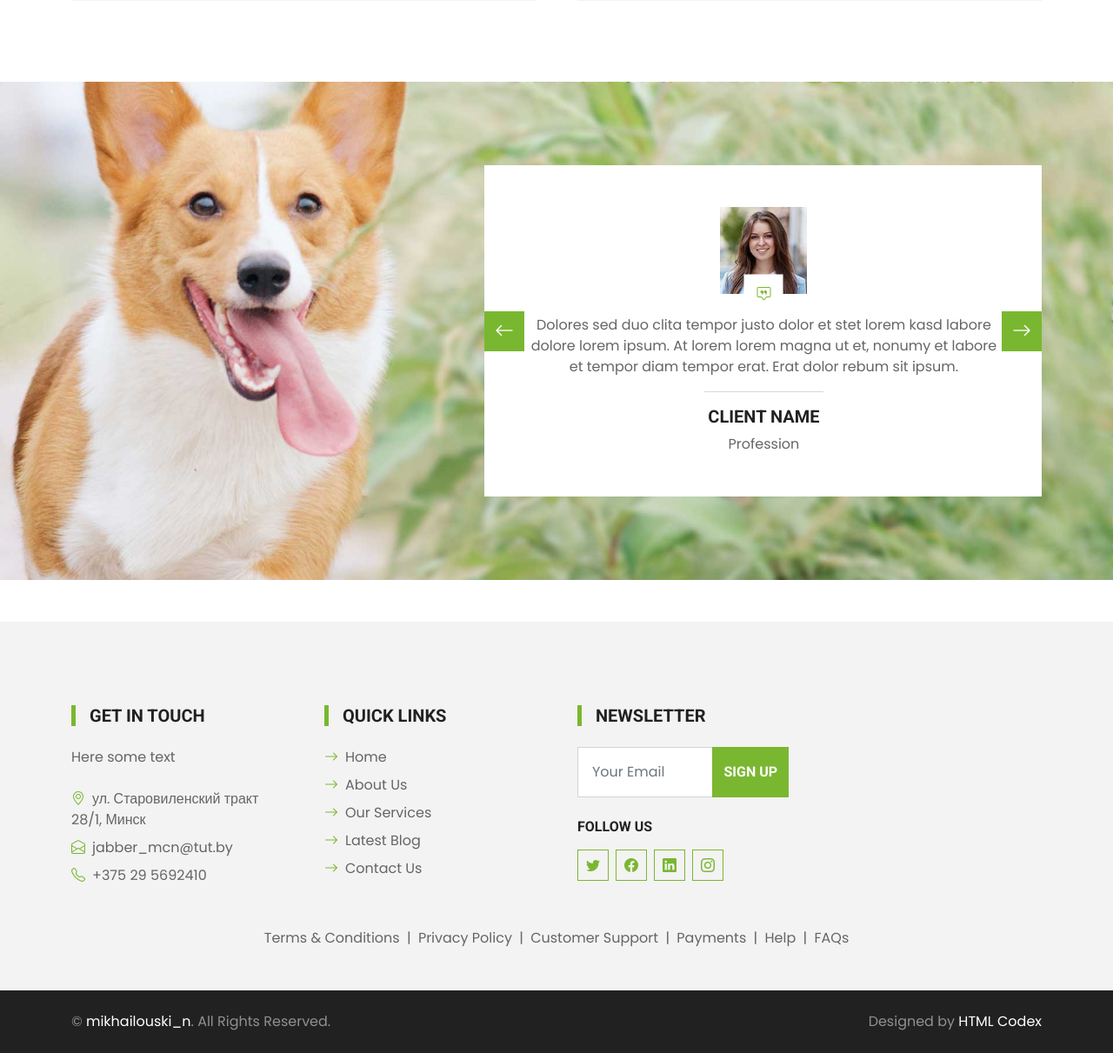
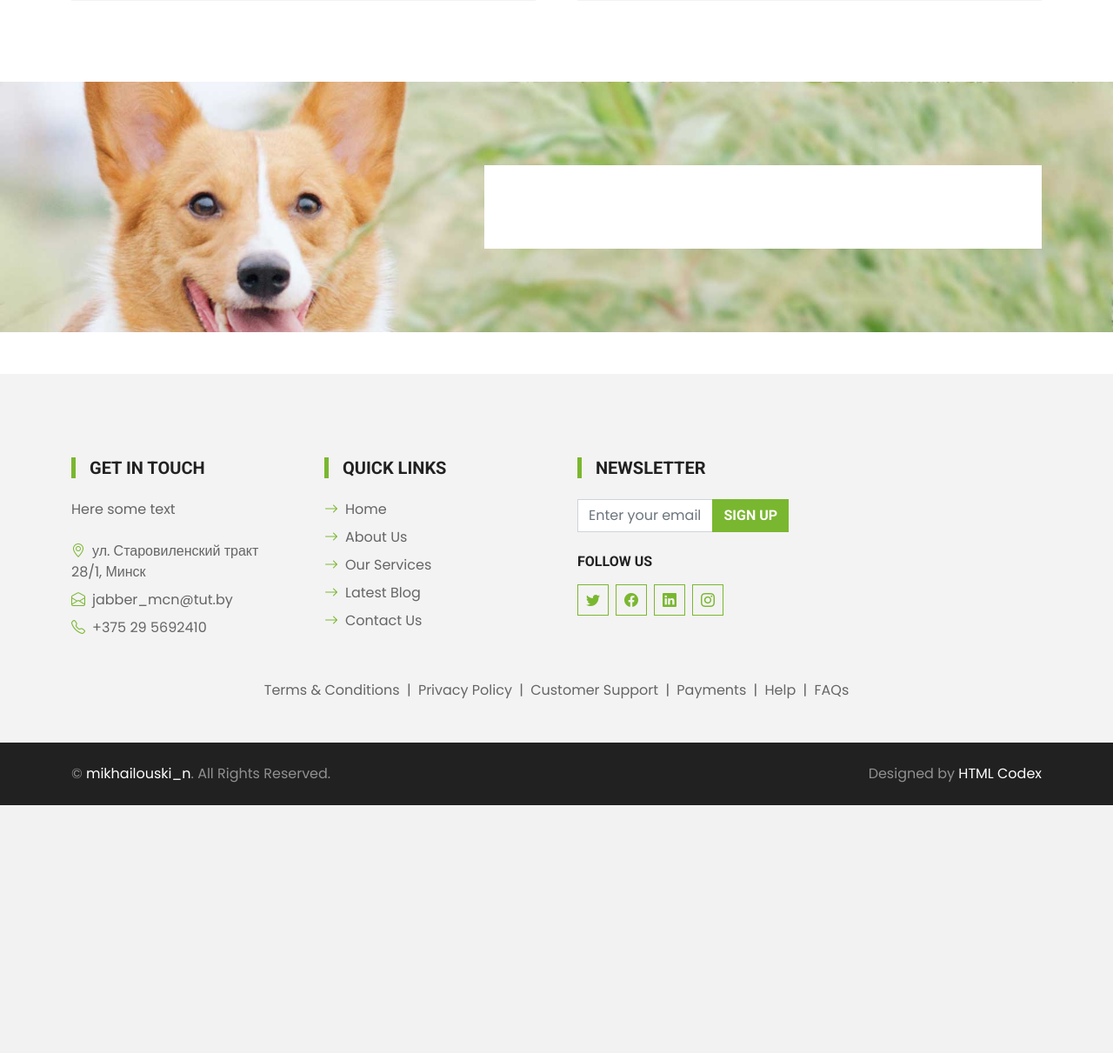
Before and after one commit to jabbermcn/pet_shop, a Django app: page /service/ in a window 1280 px wide. Shown: the part 1025-2236 px from the top of the page at 87% size. After the commit the page ends 1951 px from the top, so only its background shows below. Run offline with Django 4.2, Linux system fonts and the light colour scheme; some libraries are stand-ins or nearby versions.

Commit message:
initial 5

```diff
--- a/blog/forms.py
+++ b/blog/forms.py
@@ -1,6 +1,6 @@
 from django.forms import ModelForm, TextInput, Textarea, EmailInput
 
-from blog.models import Contact
+from blog.models import Contact, Email
 
 
 class ContactForm(ModelForm):
@@ -37,3 +37,18 @@ class ContactForm(ModelForm):
                 }
             )
         }
+
+
+class EmailForm(ModelForm):
+    class Meta:
+        model = Email
+        fields = ('email',)
+        widgets = {
+            'email': TextInput(
+                attrs={
+                    'class': 'form-control',
+                    'type': 'text',
+                    'placeholder': 'Enter your email',
+                }
+            )
+        }
--- a/blog/models.py
+++ b/blog/models.py
@@ -83,6 +83,21 @@ class Contact(models.Model):
         ordering = ('date_created',)
 
 
+class Email(models.Model):
+    email = models.CharField(
+        max_length=24,
+        verbose_name='email'
+    )
+
+    def __str__(self):
+        return self.email
+
+    class Meta:
+        db_table = 'blog_email'
+        verbose_name = 'email'
+        verbose_name_plural = 'emails'
+
+
 class Comment(models.Model):
     title = models.CharField(
         max_length=24,
--- a/blog/templates/blog/base.html
+++ b/blog/templates/blog/base.html
@@ -108,9 +108,9 @@
                     </div>
                     <div class="col-lg-3 col-md-6">
                         <h5 class="text-uppercase border-start border-5 border-primary ps-3 mb-4">Newsletter</h5>
-                        <form action="">
+                        <form id="emailForm" method="post">{% csrf_token %}
                             <div class="input-group">
-                                <input type="text" class="form-control p-3" placeholder="Your Email">
+                                {{ email_form.email }}
                                 <button class="btn btn-primary">Sign Up</button>
                             </div>
                         </form>
--- a/blog/views.py
+++ b/blog/views.py
@@ -1,6 +1,6 @@
 from django.views.generic import ListView, DetailView, CreateView
 
-from blog.forms import ContactForm
+from blog.forms import ContactForm, EmailForm
 from blog.models import Post, Comment
 
 
@@ -71,5 +71,6 @@ class ContactCreateView(ContextMixin, CreateView):
         context = super(ContactCreateView, self).get_context_data()
         context.update(self.context)
         context['contact_form'] = ContactForm()
+        context['email_form'] = EmailForm()
         context['user'] = self.request.user
         return context
--- a/shop/templates/shop/base.html
+++ b/shop/templates/shop/base.html
@@ -79,7 +79,8 @@
             <a href="{% url 'service' %}" class="nav-item nav-link {% block service_active %}{% endblock %}">Service</a>
             <a href="{% url 'product' %}" class="nav-item nav-link {% block product_active %}{% endblock %}">Product</a>
             <a href="{% url 'blog' %}" class="nav-item nav-link {% block blog_active %}{% endblock %}">Blog</a>
-                    <a href="{% url 'contact' %}" class="nav-item nav-link nav-contact bg-primary text-white px-5 ms-lg-5">Contact <i class="bi bi-arrow-right"></i></a>
+            <a href="{% url 'contact' %}" class="nav-item nav-link nav-contact bg-primary text-white px-5 ms-lg-5">Contact
+                <i class="bi bi-arrow-right"></i></a>
         </div>
     </div>
 </nav>
@@ -99,26 +100,34 @@
             <div class="col-lg-3 col-md-6">
                 <h5 class="text-uppercase border-start border-5 border-primary ps-3 mb-4">Quick Links</h5>
                 <div class="d-flex flex-column justify-content-start">
-                            <a class="text-body mb-2" href="{% url 'home' %}"><i class="bi bi-arrow-right text-primary me-2"></i>Home</a>
-                            <a class="text-body mb-2" href="{% url 'about' %}"><i class="bi bi-arrow-right text-primary me-2"></i>About Us</a>
-                            <a class="text-body mb-2" href="{% url 'service' %}"><i class="bi bi-arrow-right text-primary me-2"></i>Our Services</a>
-                            <a class="text-body mb-2" href="{% url 'blog' %}"><i class="bi bi-arrow-right text-primary me-2"></i>Latest Blog</a>
-                            <a class="text-body" href="{% url 'contact' %}"><i class="bi bi-arrow-right text-primary me-2"></i>Contact Us</a>
+                    <a class="text-body mb-2" href="{% url 'home' %}"><i
+                            class="bi bi-arrow-right text-primary me-2"></i>Home</a>
+                    <a class="text-body mb-2" href="{% url 'about' %}"><i
+                            class="bi bi-arrow-right text-primary me-2"></i>About Us</a>
+                    <a class="text-body mb-2" href="{% url 'service' %}"><i
+                            class="bi bi-arrow-right text-primary me-2"></i>Our Services</a>
+                    <a class="text-body mb-2" href="{% url 'blog' %}"><i
+                            class="bi bi-arrow-right text-primary me-2"></i>Latest Blog</a>
+                    <a class="text-body" href="{% url 'contact' %}"><i class="bi bi-arrow-right text-primary me-2"></i>Contact
+                        Us</a>
                 </div>
             </div>
             <div class="col-lg-3 col-md-6">
                 <h5 class="text-uppercase border-start border-5 border-primary ps-3 mb-4">Newsletter</h5>
-                        <form action="">
+                <form id="emailForm" method="post">{% csrf_token %}
                     <div class="input-group">
-                                <input type="text" class="form-control p-3" placeholder="Your Email">
+                        {{ email_form.email }}
                         <button class="btn btn-primary">Sign Up</button>
                     </div>
                 </form>
                 <h6 class="text-uppercase mt-4 mb-3">Follow Us</h6>
                 <div class="d-flex">
-                            <a class="btn btn-outline-primary btn-square me-2" href="{{ twitter }}"><i class="bi bi-twitter"></i></a>
-                            <a class="btn btn-outline-primary btn-square me-2" href="{{ facebook }}"><i class="bi bi-facebook"></i></a>
-                            <a class="btn btn-outline-primary btn-square me-2" href="{{ linkedin }}"><i class="bi bi-linkedin"></i></a>
+                    <a class="btn btn-outline-primary btn-square me-2" href="{{ twitter }}"><i
+                            class="bi bi-twitter"></i></a>
+                    <a class="btn btn-outline-primary btn-square me-2" href="{{ facebook }}"><i
+                            class="bi bi-facebook"></i></a>
+                    <a class="btn btn-outline-primary btn-square me-2" href="{{ linkedin }}"><i
+                            class="bi bi-linkedin"></i></a>
                     <a class="btn btn-outline-primary btn-square" href="{{ instagram }}"><i class="bi bi-instagram"></i></a>
                 </div>
             </div>
--- a/shop/templates/shop/product.html
+++ b/shop/templates/shop/product.html
@@ -45,9 +45,7 @@ active
                     <h6 class="text-dark text-uppercase">Special Offer</h6>
                     <h1 class="display-5 text-uppercase text-white mb-0">Save 50% on all items your first order</h1>
                 </div>
-                <p class="text-white mb-4">Eirmod sed tempor lorem ut dolores sit kasd ipsum. Dolor ea et dolore et at
-                    sea ea at dolor justo ipsum duo rebum sea. Eos vero eos vero ea et dolore eirmod et. Dolores diam
-                    duo lorem. Elitr ut dolores magna sit. Sea dolore sed et.</p>
+                <p class="text-white mb-4">{{ lorem_ipsum }}</p>
                 <a href="" class="btn btn-light py-md-3 px-md-5 me-3">Shop Now</a>
                 <a href="" class="btn btn-outline-light py-md-3 px-md-5">Read More</a>
             </div>
--- a/shop/templates/shop/service.html
+++ b/shop/templates/shop/service.html
@@ -89,36 +89,21 @@ active
         <div class="row justify-content-end">
             <div class="col-lg-7">
                 <div class="owl-carousel testimonial-carousel bg-white p-5">
+                   {% for client in clients %}
                     <div class="testimonial-item text-center">
                         <div class="position-relative mb-4">
-                            <img class="img-fluid mx-auto" src="img/testimonial-1.jpg" alt="">
+                            <img class="img-fluid mx-auto" src="{{ client.image.url }}" alt="">
                             <div class="position-absolute top-100 start-50 translate-middle d-flex align-items-center justify-content-center bg-white"
                                  style="width: 45px; height: 45px;">
                                 <i class="bi bi-chat-square-quote text-primary"></i>
                             </div>
                         </div>
-                        <p>Dolores sed duo clita tempor justo dolor et stet lorem kasd labore dolore lorem ipsum. At
-                            lorem lorem magna ut et, nonumy et labore et tempor diam tempor erat. Erat dolor rebum sit
-                            ipsum.</p>
+                        <p>{{ client.descr }}</p>
                         <hr class="w-25 mx-auto">
-                        <h5 class="text-uppercase">Client Name</h5>
+                        <h5 class="text-uppercase">{{ client.first_name }}</h5>
                         <span>Profession</span>
                     </div>
-                    <div class="testimonial-item text-center">
-                        <div class="position-relative mb-4">
-                            <img class="img-fluid mx-auto" src="img/testimonial-2.jpg" alt="">
-                            <div class="position-absolute top-100 start-50 translate-middle d-flex align-items-center justify-content-center bg-white"
-                                 style="width: 45px; height: 45px;">
-                                <i class="bi bi-chat-square-quote text-primary"></i>
-                            </div>
-                        </div>
-                        <p>Dolores sed duo clita tempor justo dolor et stet lorem kasd labore dolore lorem ipsum. At
-                            lorem lorem magna ut et, nonumy et labore et tempor diam tempor erat. Erat dolor rebum sit
-                            ipsum.</p>
-                        <hr class="w-25 mx-auto">
-                        <h5 class="text-uppercase">Client Name</h5>
-                        <span>Profession</span>
-                    </div>
+                    {% endfor %}
                 </div>
             </div>
         </div>
--- a/shop/views.py
+++ b/shop/views.py
@@ -1,6 +1,7 @@
 from django.views.generic import TemplateView
 
-from shop.models import Product
+from blog.forms import EmailForm
+from shop.models import Product, Client
 
 
 class ContextMixin:
@@ -15,7 +16,9 @@ class ContextMixin:
         'email': 'jabber_mcn@tut.by',
         'phone': '+375 29 5692410',
         'Get_In_Touch_text': 'Here some text',
-        'lorem_ipsum': 'lorem ipsum text'
+        'lorem_ipsum': 'lorem ipsum text for all the project',
+        'mission': 'Text for mission',
+        'vision': 'Text for vision',
     }
 
 
@@ -25,16 +28,23 @@ class HomeTemplateView(ContextMixin, TemplateView):
     def get_context_data(self, **kwargs):
         context = super(HomeTemplateView, self).get_context_data()
         context.update(self.context)
+        context['email_form'] = EmailForm()
         context['user'] = self.request.user
         return context
 
 
 class ServiceTemplateView(ContextMixin, TemplateView):
     template_name = 'shop/service.html'
+    context_object_name = 'clients'
+
+    @staticmethod
+    def get_queryset():
+        return Client.objects.all
 
     def get_context_data(self, **kwargs):
         context = super(ServiceTemplateView, self).get_context_data()
         context.update(self.context)
+        context['email_form'] = EmailForm()
         context['user'] = self.request.user
         return context
 
@@ -50,6 +60,7 @@ class AboutTemplateView(ContextMixin, TemplateView):
     def get_context_data(self, **kwargs):
         context = super(AboutTemplateView, self).get_context_data()
         context.update(self.context)
+        context['email_form'] = EmailForm()
         context['user'] = self.request.user
         return context
 
@@ -66,5 +77,6 @@ class ProductTemplateView(ContextMixin, TemplateView):
     def get_context_data(self, *, object_list=None, **kwargs):
         context = super(ProductTemplateView, self).get_context_data()
         context.update(self.context)
+        context['email_form'] = EmailForm()
         context['user'] = self.request.user
         return context
```
Also changed, not shown: blog/admin.py (+6 -1 lines), blog/templates/blog/contact.html (+4 -4 lines), shop/admin.py (+6 -1 lines), shop/models.py (+35 -0 lines), shop/templates/shop/about.html (+6 -17 lines), db.sqlite3. Lines whose indentation alone changed are shown as unchanged.
